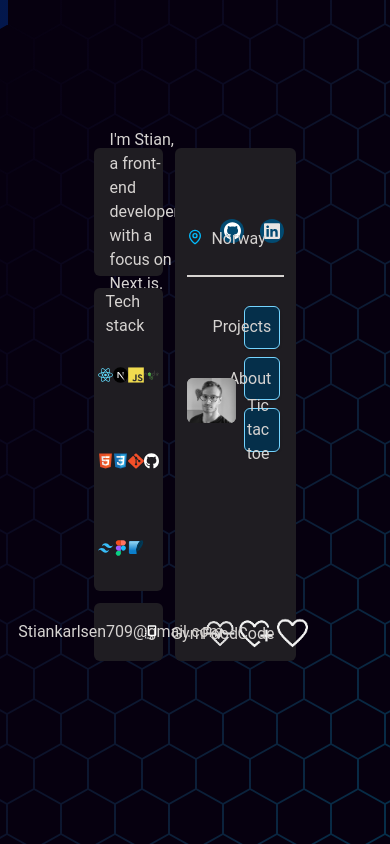
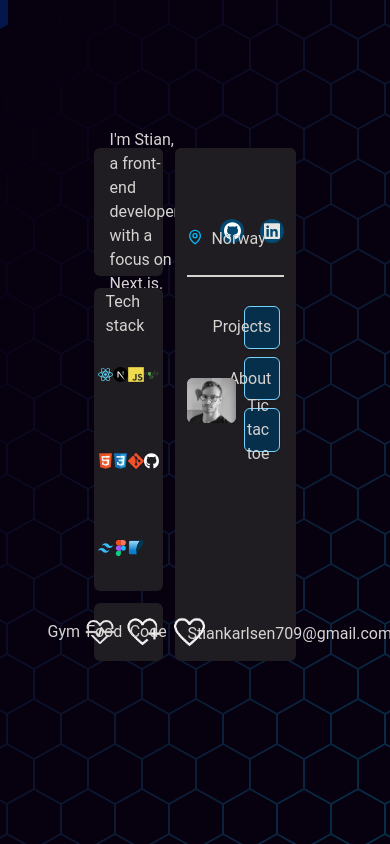
Before and after one commit to Stahelski/PortfolioPage, a Next.js app: page /FrontPage in a window 390 px wide. Built offline with nearby package versions, Linux system fonts and the light colour scheme.

Commit message:
Adding mobile design

```diff
--- a/src/app/FrontPage/page.jsx
+++ b/src/app/FrontPage/page.jsx
@@ -1,3 +1,33 @@
+// ✅ Anbefaling: Ett komponent, to layouter (med breakpoints)
+// Dette er mest fleksibelt og skalerbart:
+
+// jsx
+
+// <div className="flex flex-col lg:flex-row">
+//   {/* Mobil-stil gjelder alltid */}
+//   <div className="p-4 w-full">
+//     {/* Innhold for både mobil og desktop */}
+//   </div>
+
+//   {/* Desktop layout kicks in fra lg: og oppover */}
+//   <div className="hidden lg:block w-1/2">
+//     {/* Ekstra fancy ting som kun vises på større skjermer */}
+//   </div>
+// </div>
+// ✅ Eksempel: skifte mellom to versjoner av samme komponent
+// jsx
+
+// {/* Mobil-komponent */}
+// <div className="block lg:hidden">
+//   <MobileHero />
+// </div>
+
+// {/* Desktop-komponent */}
+// <div className="hidden lg:block">
+//   <DesktopHero />
+// </div>
+// Du kan bruke dette hvis komponentene er meget ulike, men sørg for at ikke begge rendres samtidig (de skjules med display: none).
+
 "use client";
 
 import React from "react";
@@ -6,7 +36,7 @@ import { Toaster, toast } from "react-hot-toast";
 import { MapPin } from "lucide-react";
 import HoneyComb from "../components/atoms/HexBackground";
 import TTT from "../TicTacToe/page";
-import Link from "next/link";
+
 
 export default function NewHero() {
   const [showGame, setShowGame] = useState(false);
@@ -65,24 +95,26 @@ export default function NewHero() {
               key={index}
               className="row-span-2 flex justify-center items-center transform hover:scale-112 transition-transform duration-75"
             >
-              <img src={tech.src} alt={`${tech.alt} logo`} className="h-11" />
+              <img
+                src={tech.src}
+                alt={`${tech.alt} logo`}
+                className="md:h-9 lg:h-11"
+              />
             </div>
           ))}
         </div>
 
-        {/* Email */}
-        <div className="relative col-span-3 row-start-14 row-end-16 justify-center bg-[#1f1d22] text-stone-300 rounded-md flex items-center pr-4">
-          Stiankarlsen709@gmail.com
-          <button
-            className="absolute right-0 cursor-pointer transform hover:scale-112 transition-transform duration-75 "
-            onClick={kopier}
-          >
-            <img
-              src="/copy_all_24dp_FFFFFF_FILL0_wght400_GRAD0_opsz24.png"
-              alt="copy image"
-              className="right-0 pr-1 h-4 "
-            ></img>
-          </button>
+        {/* LifeStyle Icons */}
+        <div className="relative col-span-3 row-start-14 row-end-16 justify-center bg-[#1f1d22] text-stone-300 rounded-md flex items-center md:text-xs lg:text-[1rem]">
+          {lifestyle.map((item, index) => (
+            <div
+              key={index}
+              className="flex items-center justify-center md:px-3 lg:space-x-0 xl:space-x-2 "
+            >
+              <span>{item.label}</span>
+              <img src={item.icon} alt="Heart" className="px-1 md:h-4 xl:h-5" />
+            </div>
+          ))}
         </div>
         <Toaster position="top-right" />
 
@@ -188,17 +220,19 @@ export default function NewHero() {
           {/* Spacer */}
           <div className="row-start-9 col-start-2 col-end-7" />
 
-          {/* Lifestyle Icons */}
-          <div className="row-start-10 col-start-2 col-end-7 text-stone-300 flex justify-between items-center pb-1">
-            {lifestyle.map((item, index) => (
-              <div
-                key={index}
-                className="flex items-center justify-center lg:space-x-0 xl:space-x-2 "
-              >
-                <span>{item.label}</span>
-                <img src={item.icon} alt="Heart" className="lg:h-4 xl:h-5" />
-              </div>
-            ))}
+          {/* Email */}
+          <div className="row-start-10 col-start-2 col-end-14 text-stone-300 flex items-center pb-1">
+            Stiankarlsen709@gmail.com
+            <button
+              className="px-1 cursor-pointer transform hover:scale-112 transition-transform duration-75 "
+              onClick={kopier}
+            >
+              <img
+                src="/copy_all_24dp_FFFFFF_FILL0_wght400_GRAD0_opsz24.png"
+                alt="copy image"
+                className="right-0 pr-1 h-4 "
+              ></img>
+            </button>
           </div>
         </div>
       </div>
--- /dev/null
+++ b/src/app/FrontPageMobile/page.jsx
@@ -0,0 +1,43 @@
+"use client";
+
+import React from "react";
+import { useState } from "react";
+import { Toaster, toast } from "react-hot-toast";
+import { MapPin } from "lucide-react";
+import HoneyComb from "../components/atoms/HexBackground";
+import TTT from "../TicTacToe/page";
+
+export default function FrontPageMobile() {
+  return (
+    <div className="FrontPageContainer relative flex justify-center items-center min-h-screen max-w-screen-9xl mx-auto overflow-hidden">
+      {/*Background*/}
+      <div className="absolute left-[-400px] top-0 h-screen w-full z-0">
+        <HoneyComb />
+      </div>
+
+      {/*Mobil layout*/}
+      <div className="block md:hidden flex-col z-10">
+        {/*MainContent*/}
+        <div className="h-[70vh] w-[85vw] bg-purple-950 grid grid-cols-16 grid-rows-32">
+          {/*Topp email and sosials icons*/}
+          <div className="col-span-16 row-start-2 row-span-2 my-auto bg-gray-200">
+            <div className="z-15 pl-4 h-6 w-56 my-auto bg-amber-500">
+              Stiankarlsen709@gmail.com
+            </div>
+          </div>
+          {/*Separating line*/}
+          <div className="h-1 w-full col-span-14 col-start-2 row-start-4 bg-stone-300"></div>
+          {/*Image Me*/}
+          <div className="">
+            <img src="" alt="Image of me" className=""></img>
+          </div>
+        </div>
+        {/*TechStack*/}
+        <div className="h-20 w-10 mx-1 bg-purple-700"></div>
+      </div>
+
+      {/*PC layout*/}
+      <div className="hidden md:block"></div>
+    </div>
+  );
+}
--- a/src/app/aboutPage/page.jsx
+++ b/src/app/aboutPage/page.jsx
@@ -205,7 +205,7 @@ export default function NewAboutMePage() {
                   <Linkedin className="w-4 h-4 text-stone-300 group-hover:text-[#0a66c2]" />
                 </a>
                 <a
-                  href="/TickTackToe"
+                  href="/FrontPageMobile"
                   className="w-10 h-10 bg-sky-950 rounded-full flex items-center justify-center border border-sky-300 hover:bg-sky-900 hover:border-sky-400 transition-colors group shadow-sm"
                 >
                   <Mail className="w-4 h-4 text-stone-300 group-hover:text-sky-300" />
```
